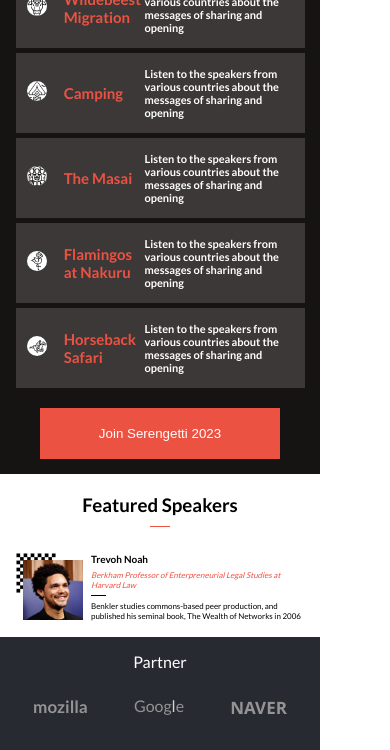
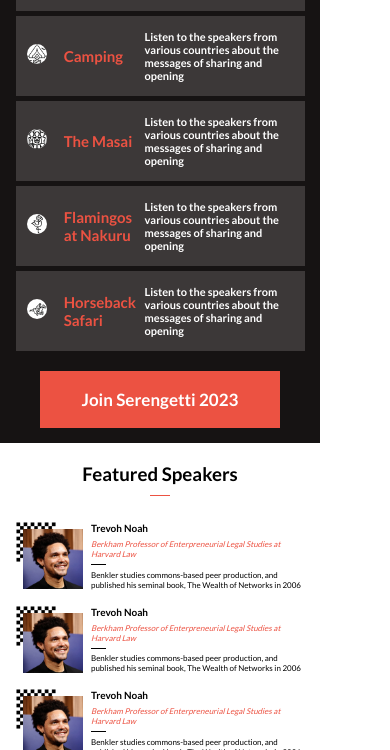
Before and after one commit to coderacheal/Safari-Retreat, a website: page index.html in a window 390 px wide. Shown: the part 549-1299 px from the top of the page. Drawn offline with Linux system fonts and the light colour scheme.

Commit message:
Add featured speakers dynamically to mobile index.html

```diff
--- a/index.html
+++ b/index.html
@@ -6,9 +6,10 @@
     <meta name="viewport" content="width=device-width, initial-scale=1.0">
     <link rel="preconnect" href="https://fonts.googleapis.com"><link rel="preconnect" href="https://fonts.gstatic.com" crossorigin><link href="https://fonts.googleapis.com/css2?family=Lato:wght@400;700&display=swap" rel="stylesheet">
     <style> @import url('https://fonts.googleapis.com/css2?family=Lato:wght@400;700&display=swap'); </style>
+    <link rel="preconnect" href="https://fonts.googleapis.com"><link rel="preconnect" href="https://fonts.gstatic.com" crossorigin><link href="https://fonts.googleapis.com/css2?family=Fira+Sans:ital,wght@0,400;1,700&display=swap" rel="stylesheet">
     <script src="https://kit.fontawesome.com/eaed75b34d.js" crossorigin="anonymous"></script>
     <title>Safari Retreat</title>
-    <link rel="stylesheet" href="styles.css">
+    <link rel="stylesheet" href="styles/index.css">
     <script src="js-files/script.js" defer ></script>
 </head>
 <body>
@@ -29,10 +30,9 @@
                     <ul class="nav-links-ul">
                         <li class="nav-links"><a href="#">About</a></li>
                         <li class="nav-links"><a href="#">Retreat</a></li>
-                        <li class="nav-links"><a href="#">Join</a></li>
-                        <li class="nav-links"><a href="#">Sponsors</a></li>
-                        <!-- <li class="nav-links"><a href="#">News</a></li> -->
-                        <li class="nav-links"><a href="#">CC Campaign</a></li>
+                        <li class="nav-links"><a href="#">Join Us</a></li>
+                        <li class="nav-links"><a href="#">Gallery</a></li>
+                        <li class="nav-links"><a href="#">Accomodation</a></li>
                     </ul>
                 </div>
                 <div class="hamburger">
@@ -44,7 +44,6 @@
 
         </header>
         <section class="welcome">
-            <!-- <div class="opacity-image-div"><img src="images/safari.jpg" alt=""></div> -->
             <div class="welcome-section-container">
                 <div>
                     <p class="akwaaba">"Welcome to the Wild East!"</p>
@@ -61,10 +60,10 @@
         </section>
         <section class="main-program">
             <div class="main-program-div">
-                <div class="title">
-                    <h3>Main Program</h3>
-                    <span class="span-red"></span>
-                </div>
+                <!-- <div class="title"> -->
+                <h3 class="title">Main Program</h3>
+                <span class="span-red"></span>
+                <!-- </div> -->
                 <div class="program-description-div">
                     <div class="program-description">
                         <div class="program-icon-div"><img src="images/ox.png" alt=""></div>
@@ -98,27 +97,17 @@
             </div>
         </section>
         <section class="featured-speakers">
-            <div class="featured-speakers-div">
+            <div class="featured-speakers-div-major">
                 <div class="featured-speakers-div">
                     <h3>Featured Speakers</h3>
                     <span class="span-red"></span>
-                    <div class="individual-speaker">
-                        <div class="chessboard-and-speaker-image">
-                            <img class="chess-board" src="images/chess-board-removebg-preview.png" alt="">
-                            <div class="speaker-image"><img class="" src="images/trevoh.jpg" alt=""></div>
-                        </div>
-                        <div class="speaker-info">
-                            <p class="speaker-name">Trevoh Noah</p>
-                            <p class="speaker-education">Berkham Professor of Enterpreneurial Legal Studies at Harvard Law</p>
-                            <span class="span-black"></span>
-                            <p class="speaker-accolades">Benkler studies commons-based peer production, and published his seminal book, The Wealth of Networks in 2006</p>
-                        </div>
-                    </div>
+                    <div class="individual-speaker"></div>
                 </div>
             </div>
         </section>
         <section class="partners">
             <p>Partner</p>
+            <span class="span-red"></span>
             <div class="partner-names-div">
                 <div class="first-row-partners">
                     <p>mozilla</p>
--- a/js-files/script.js
+++ b/js-files/script.js
@@ -1,45 +1,58 @@
  const speakers = [
-    {speakerName: 'Glen Nii Noi Anum',
-    speakerImage: '',
-    speakerEducation: '',
-    speakerAccolades: ''
+    {speakerName: 'Trevoh Noah',
+    speakerImage: 'images/trevoh.jpg',
+    speakerEducation: 'Berkham Professor of Enterpreneurial Legal Studies at Harvard Law',
+    speakerAccolades: 'Benkler studies commons-based peer production, and published his seminal book, The Wealth of Networks in 2006'
     },
-    {speakerName: 'Glen Nii Noi Anum',
-    speakerImage: '',
-    speakerEducation: '',
-    speakerAccolades: ''
+    {speakerName: 'Trevoh Noah',
+    speakerImage: 'images/trevoh.jpg',
+    speakerEducation: 'Berkham Professor of Enterpreneurial Legal Studies at Harvard Law',
+    speakerAccolades: 'Benkler studies commons-based peer production, and published his seminal book, The Wealth of Networks in 2006'
     },
-    {speakerName: 'Glen Nii Noi Anum',
-    speakerImage: '',
-    speakerEducation: '',
-    speakerAccolades: ''
+    {speakerName: 'Trevoh Noah',
+    speakerImage: 'images/trevoh.jpg',
+    speakerEducation: 'Berkham Professor of Enterpreneurial Legal Studies at Harvard Law',
+    speakerAccolades: 'Benkler studies commons-based peer production, and published his seminal book, The Wealth of Networks in 2006'
     },
-    {speakerName: 'Glen Nii Noi Anum',
-    speakerImage: '',
-    speakerEducation: '',
-    speakerAccolades: ''
+    {speakerName: 'Trevoh Noah',
+    speakerImage: 'images/trevoh.jpg',
+    speakerEducation: 'Berkham Professor of Enterpreneurial Legal Studies at Harvard Law',
+    speakerAccolades: 'Benkler studies commons-based peer production, and published his seminal book, The Wealth of Networks in 2006'
     },
-    {speakerName: 'Glen Nii Noi Anum',
-    speakerImage: '',
-    speakerEducation: '',
-    speakerAccolades: ''
+    {speakerName: 'Trevoh Noah',
+    speakerImage: 'images/trevoh.jpg',
+    speakerEducation: 'Berkham Professor of Enterpreneurial Legal Studies at Harvard Law',
+    speakerAccolades: 'Benkler studies commons-based peer production, and published his seminal book, The Wealth of Networks in 2006'
     },
-    {speakerName: 'Glen Nii Noi Anum',
-    speakerImage: '',
-    speakerEducation: '',
-    speakerAccolades: ''
+    {speakerName: 'Trevoh Noah',
+    speakerImage: 'images/trevoh.jpg',
+    speakerEducation: 'Berkham Professor of Enterpreneurial Legal Studies at Harvard Law',
+    speakerAccolades: 'Benkler studies commons-based peer production, and published his seminal book, The Wealth of Networks in 2006'
     },
  ]
 
 
-
+const speakersDiv = document.querySelector('.featured-speakers-div')
 const hamburger = document.querySelector('.hamburger')
 const navMenu = document.querySelector('.nav-links-ul')
 const navLinks = document.querySelectorAll('.nav-links')
 
-console.log(hamburger)
-console.log(navMenu)
-//
+
+for (let i = 0; i < speakers.length; i++) {
+   speakersDiv.innerHTML += `
+   <div class="individual-speaker">
+      <div class="chessboard-and-speaker-image">
+         <img class="chess-board" src="images/chess-board-removebg-preview.png" alt="">
+         <div class="speaker-image"><img class="" src=${speakers[i].speakerImage} alt=""></div>
+      </div>
+      <div class="speaker-info">
+         <p class="speaker-name">${speakers[i].speakerName}</p>
+         <p class="speaker-education">${speakers[i].speakerEducation}</p>
+         <span class="span-black"></span>
+         <p class="speaker-accolades">${speakers[i].speakerAccolades}</p>
+      </div>
+   </div>`
+}
 
 
 hamburger.addEventListener('click', () => {
--- a/styles.css
+++ b/styles/index.css
@@ -24,12 +24,8 @@ main {
     width: 320px;
 }
 
-header {
-    background-image: url('images/safari.jpg');
-}
-
 .navbar-desktop  {
-    background-image: url('images/safari.jpg');
+    background-image: url('/images/safari.jpg');
     /* opacity: .1; */
     width: 320px;
     min-height: 70px;
@@ -132,14 +128,12 @@ header {
 }
 
 .hamburger.active .bar:nth-child(1) {
-    transform: translateY(10px) rotate(45deg);
+    transform: translateY(12px) rotate(45deg);
 }
 
 .hamburger.active .bar:nth-child(3) {
     transform: translateY(-10px) rotate(-45deg);
 }
-
-
 
 .nav-links-ul.active {
     left: 0;
@@ -227,9 +221,9 @@ header {
     width: 100%;
 }
 
-.title h3 {
+.title {
     color: white;
-    padding: 30px;
+    padding: 20px 20px 0 20px;
     font-family: 'Lato', sans-serif;
 }
 
@@ -242,15 +236,21 @@ header {
 }
 
 .program-description {
+    cursor: pointer;
     display: grid;
     grid-template-columns: 15% 27% 55%;
     align-items: center;
     margin-bottom: 5px;
     justify-content: space-around;
     background-color: rgba(85, 81, 81, 0.6);
-    /* border: 1px solid; */
     height: 80px;
     width: 95%;
+}
+
+.program-description:hover {
+    border: 2px solid;
+    border-color: white;
+
 }
 
 .program-description img {
@@ -281,6 +281,17 @@ header {
     background-color: #ec5242;
     border: 0;
     color: white;
+    font-family: 'Lato', sans-serif;
+    font-weight: bold;
+    font-size: 17px;
+    cursor: pointer;
+    transition: ease-in 0.5s;
+}
+
+.join-program-btn:hover {
+    background-color: black;
+    border: 1px solid;
+    border-color: #ec5242;
 }
 
 
@@ -302,7 +313,7 @@ header {
 .individual-speaker {
     display: flex;
     width: 90%;
-    margin: 5%;
+    margin: 0 5% 5% 5%;
 }
 
 .chessboard-and-speaker-image {
@@ -327,9 +338,7 @@ header {
 
 .speaker-name{
     font-weight: bold;
-    /* font-style: italic; */
     font-size: 10px;
-    /* padding: 5px; */
 }
 .speaker-education {
     color: #ec5242;
@@ -393,8 +402,9 @@ header {
 }
 
 .first-row-partners p:nth-child(1) {
+    font-family: 'Fira sans', sans-serif;
     font-size: 17px;
-    font-weight: 900;
+    font-weight: bold;
     color: #959494;
 }
 
```
